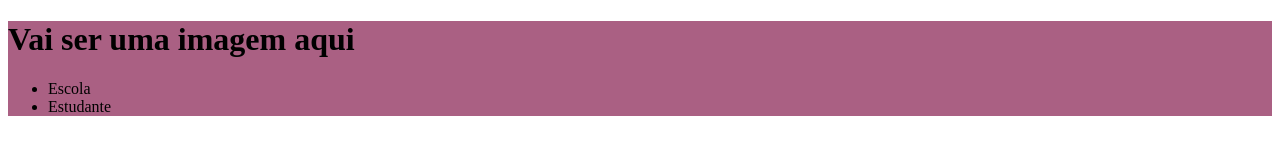
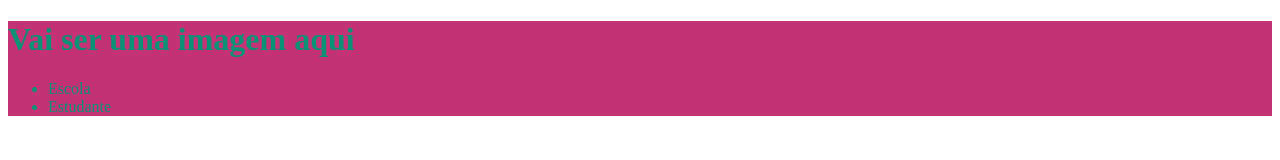
Before and after one commit to gabiizinhah/Gabriele-2ano---Alura-aula-2, a plain HTML site: page index.html in a window 1280 px wide. Drawn offline with Linux system fonts and the light colour scheme.

Commit message:
Add files via upload

```diff
--- a/style.css
+++ b/style.css
@@ -1 +1,2 @@
-header{background-color: #aa6083;}
+header{background-color: #c43276;
+color:rgb(10, 146, 117)}
```
